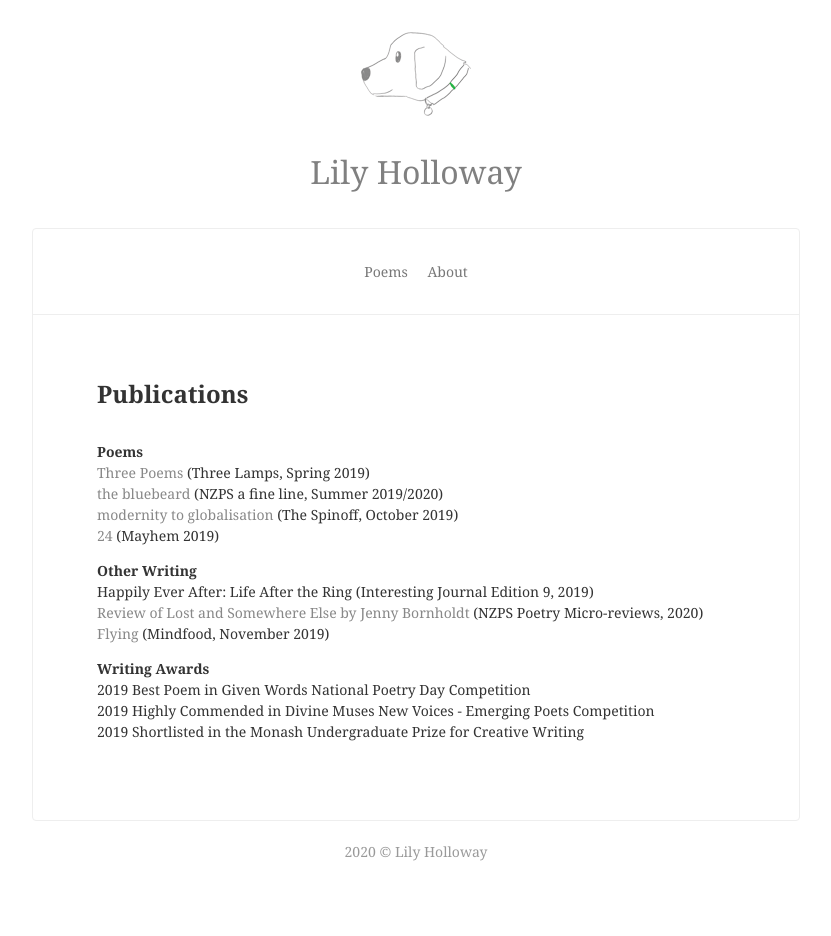
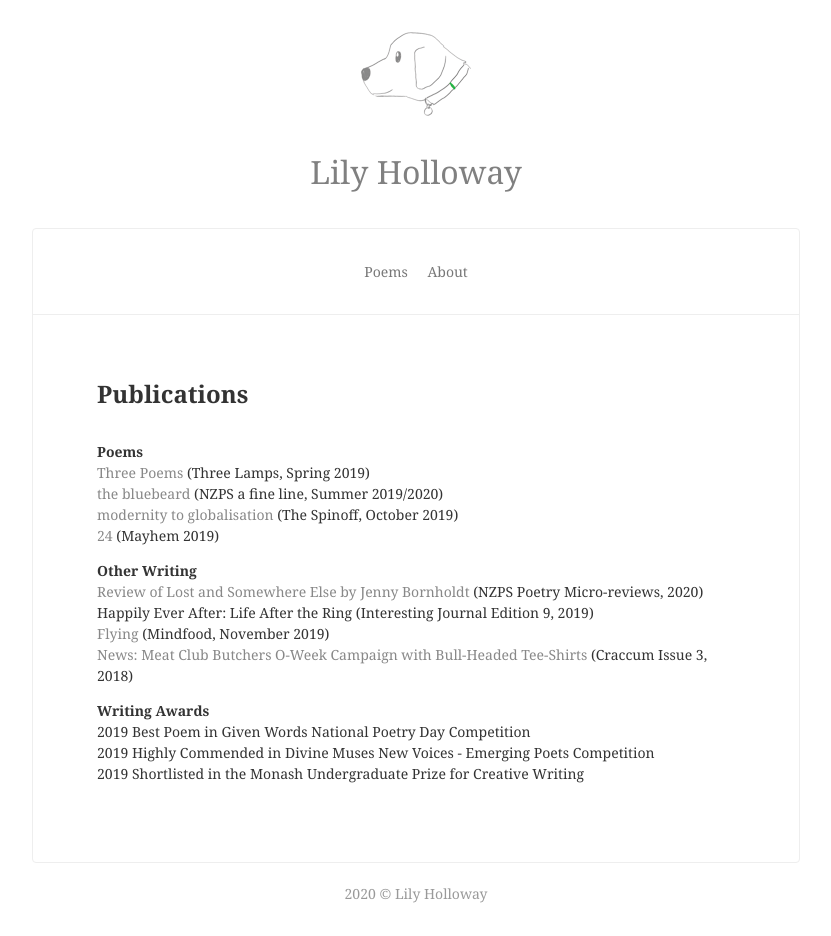
Before and after one commit to lilyholloway/lilyholloway.github.io, a Jekyll site: the page built from cv.md, in a window 1280 px wide. Shown: the whole page, without its empty margins (224-1055 px from the left). Built offline with Jekyll 4.4.1, drawn with Linux system fonts in a browser that asks for light colours; nearby versions of some CDN libraries; before the commit the page ends 900 px from its top, so only the background shows below that.

Commit message:
Update cv.md

```diff
--- a/cv.md
+++ b/cv.md
@@ -11,10 +11,10 @@ description: Publications and Awards
 <a href="https://lilyholloway.co.nz/posts/24">24</a> (Mayhem 2019)<br>
 
 <b>Other Writing</b><br>
+<a href="https://poetrysociety.org.nz/lost-and-somewhere-else-by-jenny-bornholdt/">Review of Lost and Somewhere Else by Jenny Bornholdt</a> (NZPS Poetry Micro-reviews, 2020)
 Happily Ever After: Life After the Ring (Interesting Journal Edition 9, 2019)<br>
-<a href="https://poetrysociety.org.nz/lost-and-somewhere-else-by-jenny-bornholdt/">Review of Lost and Somewhere Else by Jenny Bornholdt</a> (NZPS Poetry Micro-reviews, 2020)
 <a href="https://lilyholloway.co.nz/posts/Flying">Flying</a> (Mindfood, November 2019)<br>
-
+<a href="http://www.craccum.co.nz/?p=2497">News: Meat Club Butchers O-Week Campaign with Bull-Headed Tee-Shirts</a> (Craccum Issue 3, 2018)<br>
 
 <b>Writing Awards</b><br>
 2019 Best Poem in Given Words National Poetry Day Competition<br>
```
